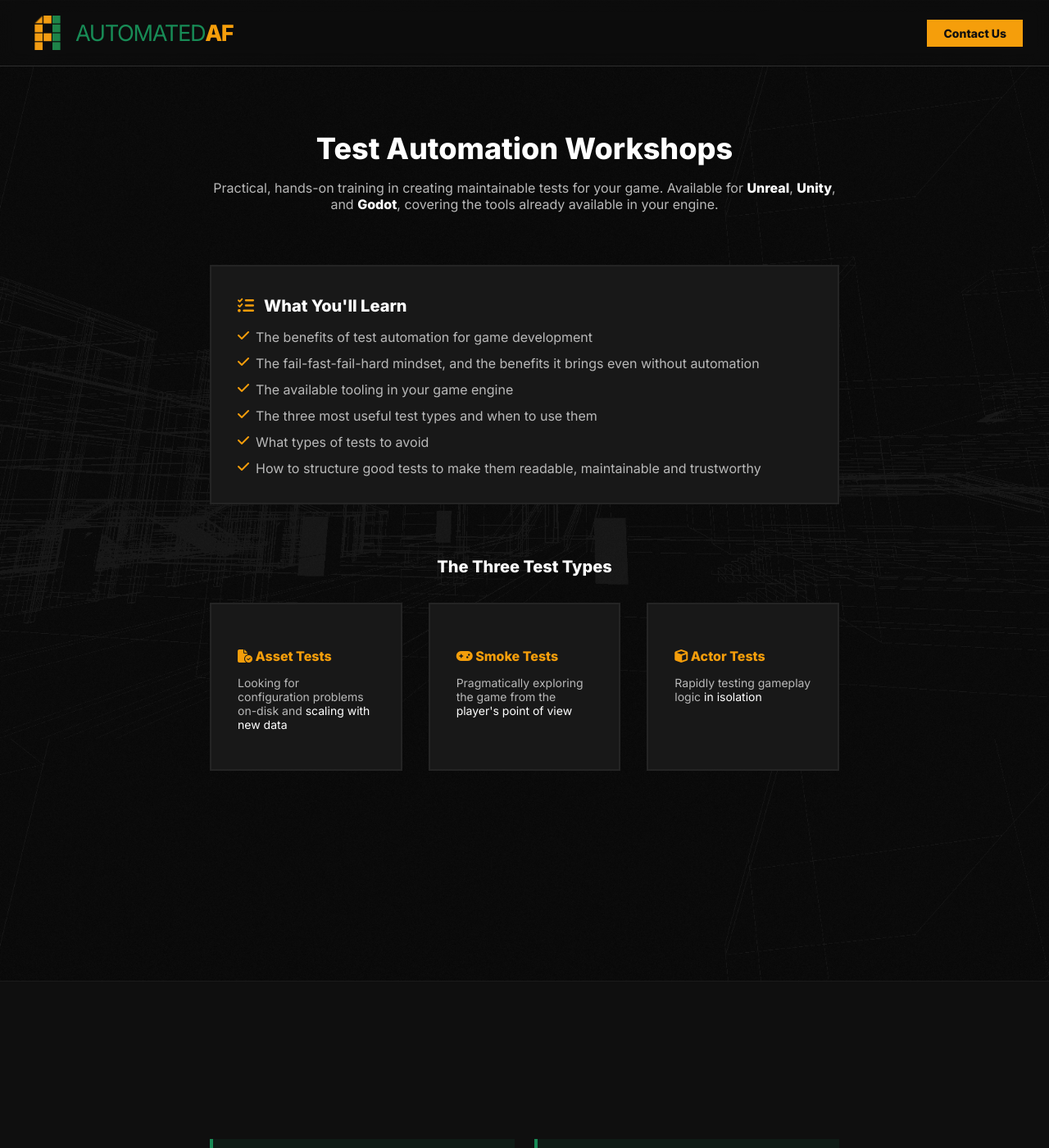
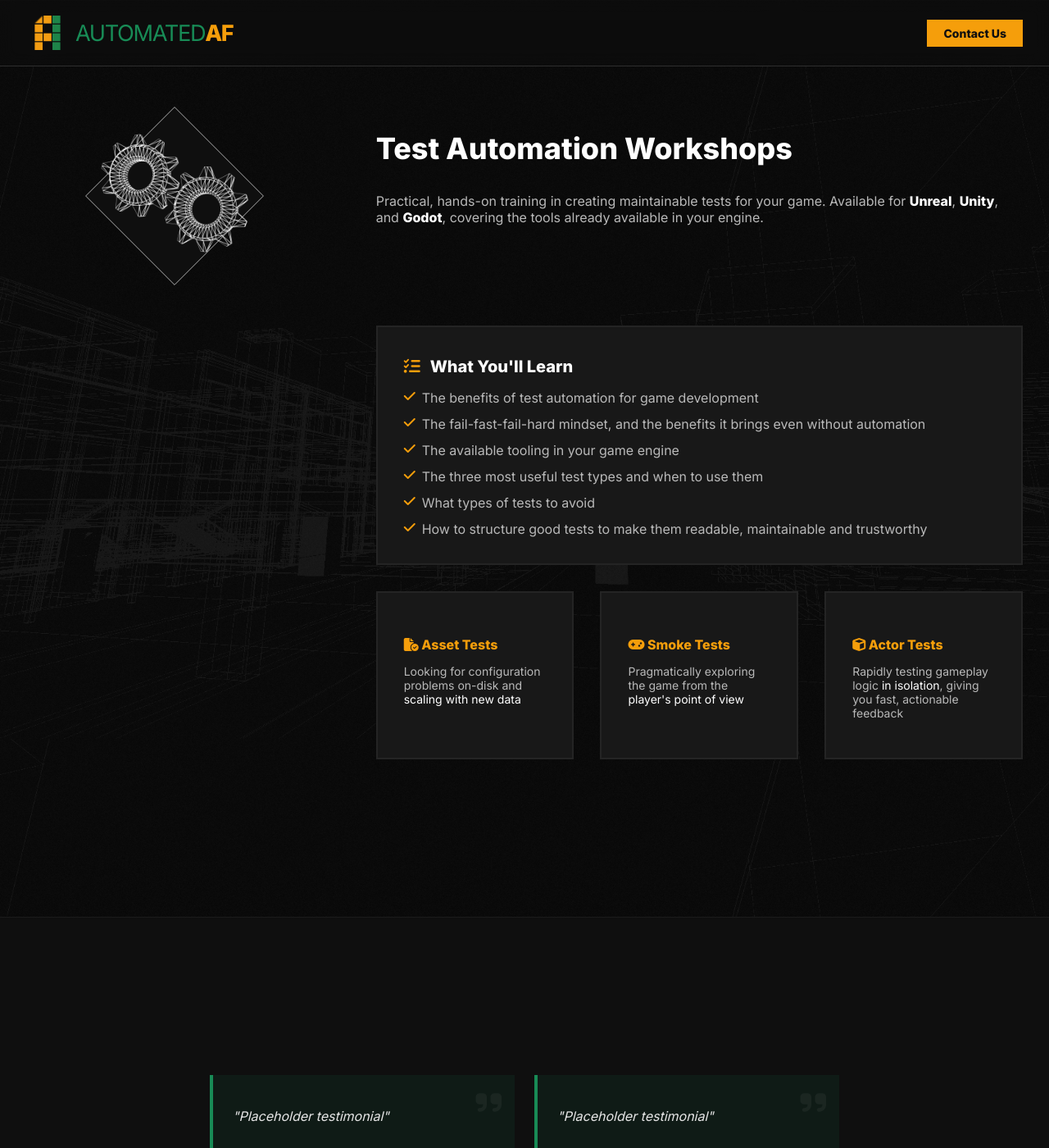
Before and after one commit to tenpn/automatedaf-company, a Jekyll site: the page built from workshops.html, in a window 1280 px wide and 1400 px high. Shown: the whole window at 82% size. Built offline with Jekyll 4.4.1, drawn with Linux system fonts in a browser that asks for light colours.

Commit message:
introducing the cog

```diff
--- a/_sass/_icons.scss
+++ b/_sass/_icons.scss
@@ -30,6 +30,14 @@
 		display: block;
 
 	}
+}
+
+.icon-inline {
+	position: relative;
+	left: auto;
+	margin: 0;
+	transform: none;
+	isolation: isolate;
 }
 
 .icon-cog {
--- a/_sass/_typography.scss
+++ b/_sass/_typography.scss
@@ -12,6 +12,12 @@
     @media (max-width: $breakpoint-md) {
         text-align: center;
 
+    }
+}
+
+.text-center-md {
+    @media (max-width: #{$breakpoint-lg - 1px}) {
+        text-align: center;
     }
 }
 
--- a/workshops.html
+++ b/workshops.html
@@ -9,18 +9,28 @@ hide_nav_sections: true
 
 <section id="workshops-intro" class="section section-border section-padded">
 	<div class="container">
-		<div class="text-center mb-16">
+		<div class="grid-12 mb-12">
+			<!-- Left: Cog icon -->
+			<div class="col-span-4 flex justify-center">
+				<div class="icon icon-cog icon-inline"></div>
+			</div>
+			<!-- Right: Title and subtitle -->
+			<div class="col-span-8 flex flex-col justify-center text-center-md">
 				<h2 class="title-xl">Test Automation Workshops</h2>
-			<p class="text-slate-400 max-w-3xl mx-auto">
+				<p class="text-slate-400">
 					Practical, hands-on training in creating maintainable tests for your game.
 					Available for <span class="text-white font-bold">Unreal</span>,
 					<span class="text-white font-bold">Unity</span>, and
 					<span class="text-white font-bold">Godot</span>, covering the tools already available in your engine.
 				</p>
 			</div>
+		</div>
+		<div class="grid-12">
+			<div class="col-span-4"></div>
 
+			<!-- Right: Syllabus and test types -->
+			<div class="col-span-8 space-y-8">
 				<!-- Syllabus -->
-		<div class="max-w-3xl mx-auto mb-16">
 				<div class="card">
 					<h3 class="heading-flex">
 						<i class="fas fa-list-check text-brand-accent"></i> What You'll Learn
@@ -52,11 +62,8 @@ hide_nav_sections: true
 						</li>
 					</ul>
 				</div>
-		</div>
 
 				<!-- Test Types -->
-		<div class="max-w-3xl mx-auto mb-16">
-			<h3 class="heading text-center mb-8">The Three Test Types</h3>
 				<div class="grid-3">
 					<div class="card">
 						<h4 class="subheading text-brand-accent"><i class="fas fa-file-circle-check"></i> Asset Tests</h4>
@@ -73,8 +80,9 @@ hide_nav_sections: true
 					<div class="card">
 						<h4 class="subheading text-brand-accent"><i class="fas fa-cube"></i> Actor Tests</h4>
 						<p class="text-sm text-slate-400">Rapidly testing gameplay logic
-						<span class="text-white">in isolation</span>
+							<span class="text-white">in isolation</span>, giving you fast, actionable feedback
 						</p>
+					</div>
 				</div>
 			</div>
 		</div>
```
Lines whose indentation alone changed are shown as unchanged.
